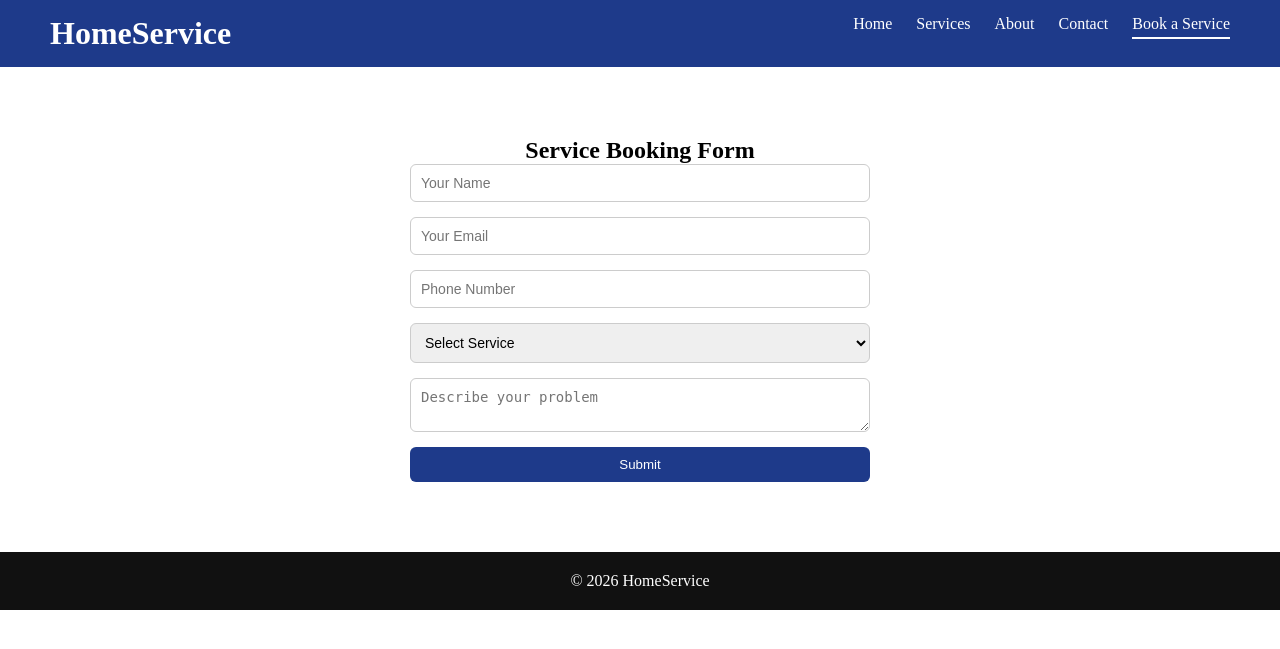
After one commit to AhsanulHoqueRomman/Django-learning, a Django app: page /form/ in a window 1280 px wide. The commit adds this page. Shown: the top 649 px of the page. Run offline with Django 5.2, Linux system fonts and the light colour scheme.

Commit message:
implementing POST method with django CSRF Token which is must to have in form

```diff
--- a/django_core/django_core/urls.py
+++ b/django_core/django_core/urls.py
@@ -26,5 +26,6 @@ urlpatterns = [
     # path('course/<courseid>',views.courseDetails),    #Dynamic URL/Route: 3 types: 1.int  2.str  3.slug and if don't know the type then dont have to mention type
     path('services/',views.services,name="services"),
     path('calculations/',views.calculations,name="calculations"),
+    path("form/",views.form,name='form')
 
 ]
--- a/django_core/django_core/views.py
+++ b/django_core/django_core/views.py
@@ -27,16 +27,40 @@ def services(request):
     return render(request,"services.html")
 
 def calculations(request):
+    finalans=0
     try:
-        finalans=0
+        if request.method == "GET":
         #One method to get the data from the form in GET method
         # n1= int(request.GET["name"])
         # n2= int(request.GET["phone"])
         # print(n1+n2)
         #Another method is:
-        n1 = int(request.GET.get("name"))
-        n2 = int(request.GET.get("phone"))
-        finalans= n1+n2
+            n1 = int(request.GET.get("name"))
+            n2 = int(request.GET.get("phone"))
+            finalans= n1+n2
     except:
         pass
     return render(request,"calculations.html",{'output':finalans})
+
+def form(request):
+    data = {}
+
+    if request.method == "POST":
+        name = request.POST.get("name")
+        email = request.POST.get("email")
+        phone = request.POST.get("phone")
+        service = request.POST.get("service")
+        message = request.POST.get("message")
+
+        print(name, email, phone, service, message)
+
+        data = {                     #Using This data dictionary to pass the key values in the form (e.g.<input type="text" name="name" value="{{ name }}" placeholder="Your Name"> )
+                                     #to store the previous input data in the form.
+            "name": name,
+            "email": email,
+            "phone": phone,
+            "service": service,
+            "message": message
+        }
+
+    return render(request, "form.html", data)
--- /dev/null
+++ b/django_core/templates/form.html
@@ -0,0 +1,51 @@
+{% extends "base.html" %}
+
+{% block content %}
+
+<section class="form-section">
+    <h2>Service Booking Form</h2>
+
+    <form method="post" class="form-box">
+        {% csrf_token %}                <!--A CSRF token is a secret, unique value that Django uses to verify:
+                                        “This form was submitted from my own website, not from a hacker.
+                                        CSRF tokrn contains a secret verification key that protect POST request.In Django Every POST form must include CSRF token.-->
+        <input type="text" name="name" value="{{ name }}" placeholder="Your Name">
+
+        <input type="email" name="email" value="{{ email }}" placeholder="Your Email">
+
+        <input type="text" name="phone" value="{{ phone }}" placeholder="Phone Number">
+
+        <!-- SERVICES DROPDOWN -->
+        <select name="service" required>
+            <option value="">Select Service</option>
+
+            <option value="home_cleaning" {% if service == "home_cleaning" %}selected{% endif %}>Home Cleaning</option>
+
+            <option value="plumbing" {% if service == "plumbing" %}selected{% endif %}>Plumbing</option>
+
+            <option value="electrical" {% if service == "electrical" %}selected{% endif %}>Electrical</option>
+
+            <option value="ac_repair" {% if service == "ac_repair" %}selected{% endif %}>AC Repair</option>
+
+            <option value="appliance_repair" {% if service == "appliance_repair" %}selected{% endif %}>Appliance Repair</option>
+
+            <option value="painting" {% if service == "painting" %}selected{% endif %}>Painting</option>
+
+            <option value="carpentry" {% if service == "carpentry" %}selected{% endif %}>Carpentry</option>
+
+            <option value="pest_control" {% if service == "pest_control" %}selected{% endif %}>Pest Control</option>
+
+            <option value="cctv_installation" {% if service == "cctv_installation" %}selected{% endif %}>CCTV Installation</option>
+
+            <option value="home_shifting" {% if service == "home_shifting" %}selected{% endif %}>Home Shifting</option>
+        </select>
+
+        <textarea name="message" placeholder="Describe your problem">{{message}}</textarea>
+
+        <button type="submit">Submit</button>
+
+    </form>
+
+</section>
+
+{% endblock %}
--- a/django_core/templates/header.html
+++ b/django_core/templates/header.html
@@ -15,6 +15,7 @@
         {% url 'contact' as url %}
         <a class="{% if request.path == url %}active{% endif %}" href="{{url}}">Contact</a>
 
+        <a class="{% if request.path == '/form/' %}active{% endif %}" href="{% url 'form' %}">Book a Service</a>
 
     </nav>
 
```
